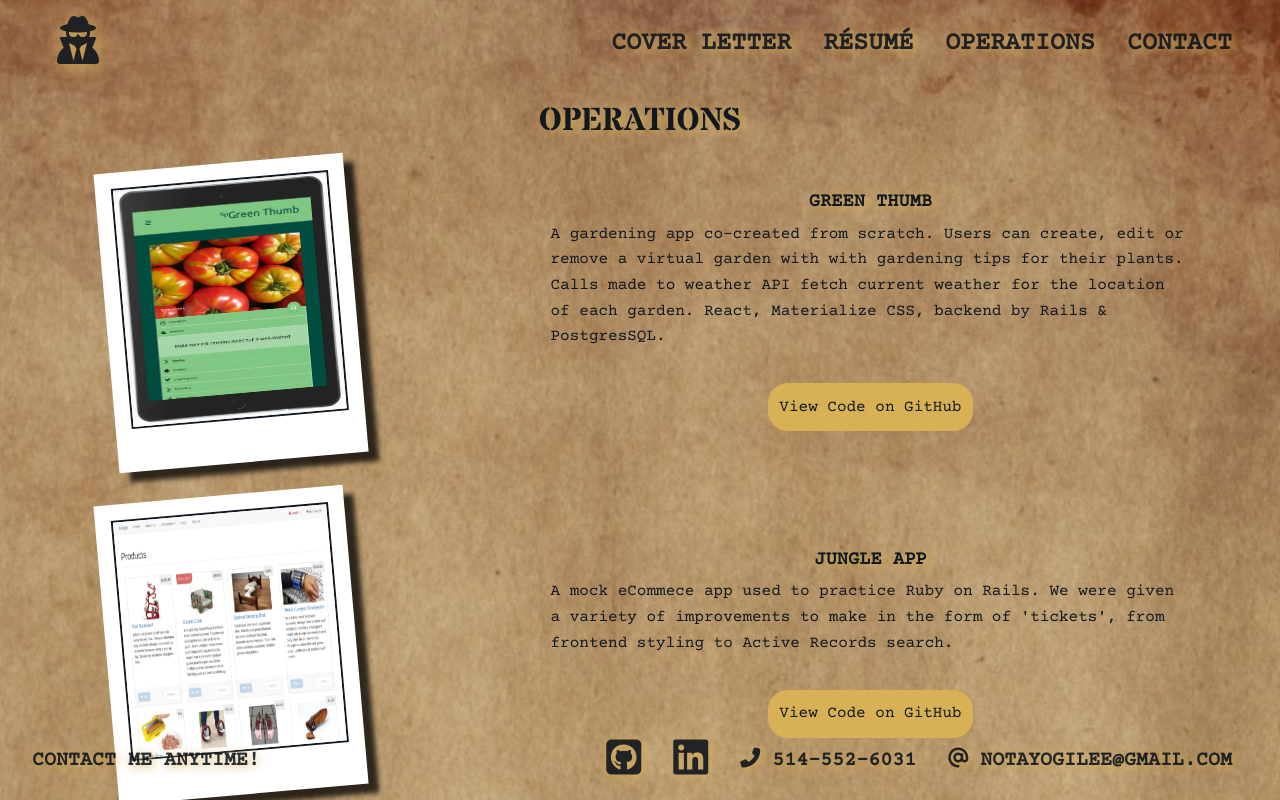
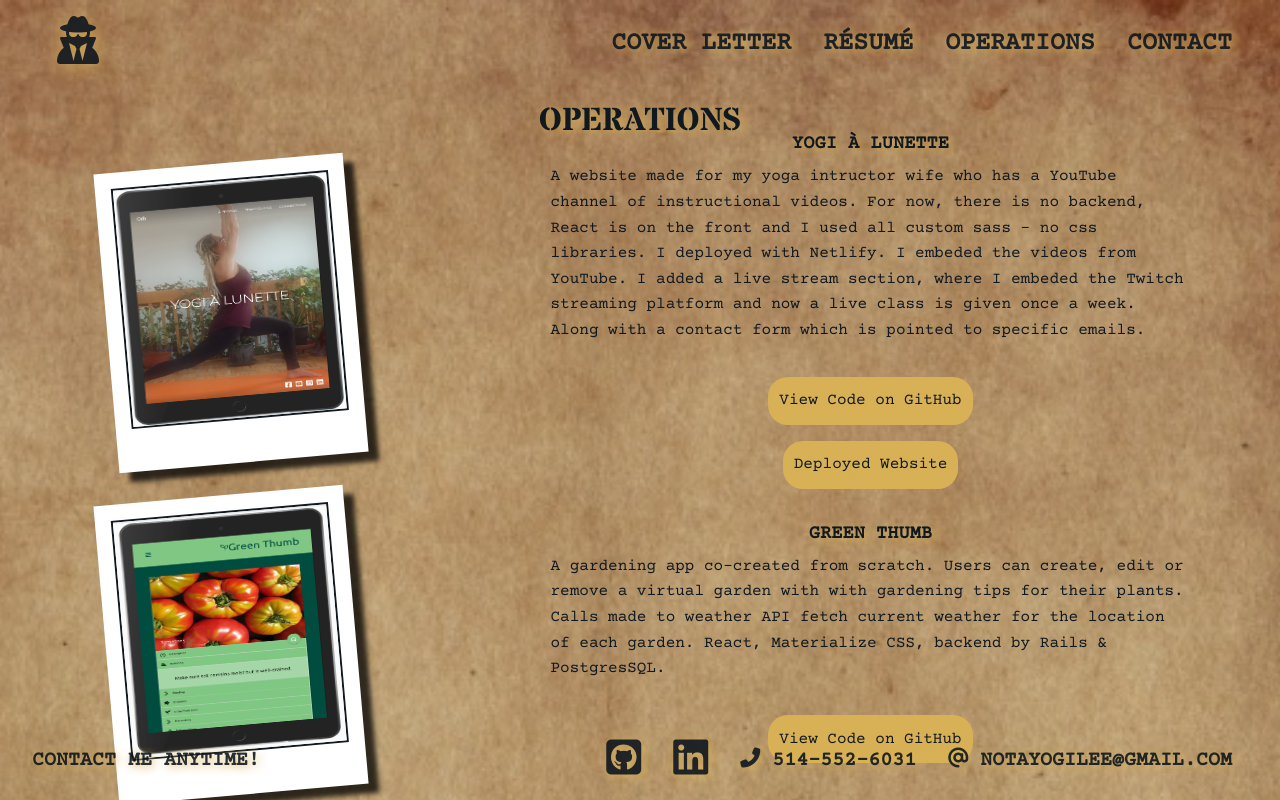
Before and after one commit to notayogilee/portfolio, a React (Create React App) app: page /projects in a window 1280 px wide. Shown: the top 800 px of the page. Built offline with nearby package versions, Linux system fonts and the light colour scheme.

Commit message:
add yogi project

```diff
--- a/src/components/Projects.js
+++ b/src/components/Projects.js
@@ -4,6 +4,7 @@ import scheduler from '../img/scheduler.png';
 import tinyapp from '../img/tinyapp.png';
 import tweeter from '../img/tweeter.png';
 import jungleapp from '../img/jungleapp.png';
+import yogiALunette from '../img/yogiALunette.png';
 import './Projects.scss';
 
 const Projects = () => {
@@ -11,6 +12,20 @@ const Projects = () => {
     <section id="projects">
       <h1>OPERATIONS</h1>
       <div className="container">
+        <div className="yogi-a-lunette">
+          <div className="project">
+            <img src={yogiALunette} alt="yogi-a-lunette" />
+          </div>
+          <div className="project-description">
+            <h3>Yogi À Lunette</h3>
+            <p>
+              A website made for my yoga intructor wife who has a YouTube channel of instructional videos. For now, there is no backend, React is on the front and I used all custom sass - no css libraries. I deployed with Netlify. I embeded the videos from YouTube. I added a live stream section, where I embeded the Twitch streaming platform and now a live class is given once a week. Along with a contact form which is pointed to specific emails.
+          </p>
+            <br />
+            <a href="https://github.com/notayogilee/portfolio" target="_blank" rel="noopener noreferrer">View Code on GitHub</a>
+            <a href="https://www.yogialunette.com" target="_blank" rel="noopener noreferrer">Deployed Website</a>
+          </div>
+        </div>
         <div className="green-thumb">
           <div className="project">
             <img src={greenThumb} alt="greenThumb" />
--- a/src/components/Projects.scss
+++ b/src/components/Projects.scss
@@ -16,6 +16,7 @@
     align-items: center;
     flex-wrap: wrap;
 
+    .yogi-a-lunette,
     .green-thumb,
     .jungle-app,
     .scheduler,
```
Also changed, not shown: src/img/yogiALunette.png (added), 1 other file (tests, documents, lock files or other folders).
